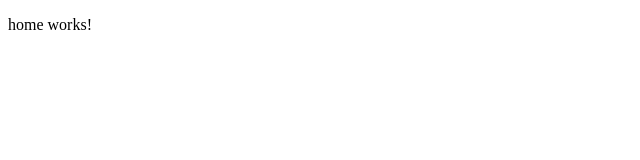
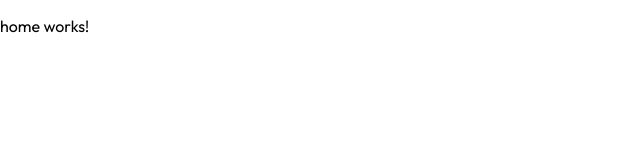
Before and after one commit to andrew8gmf/nft-preview-card-component, an Angular app: page / in a window 1280 px wide. Shown: the top 160 px of the page, without its empty margins (0-640 px from the left). Built offline with nearby package versions, Linux system fonts and the light colour scheme.

Commit message:
style: add global font

```diff
--- a/src/styles.scss
+++ b/src/styles.scss
@@ -1 +1,6 @@
 /* You can add global styles to this file, and also import other style files */
+
+@import url('https://fonts.googleapis.com/css2?family=Outfit:wght@300;400;600&display=swap');
+
+html, body { height: 100%; }
+body { margin: 0; font-family: 'Outfit', sans-serif; }
```
